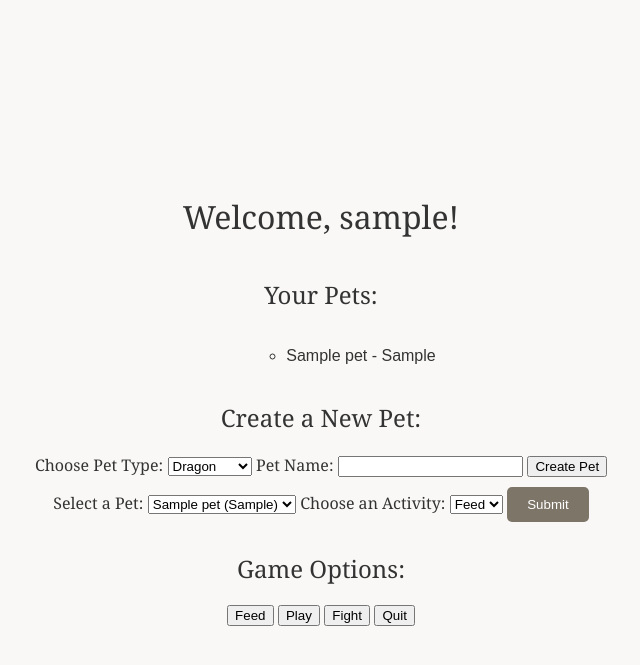
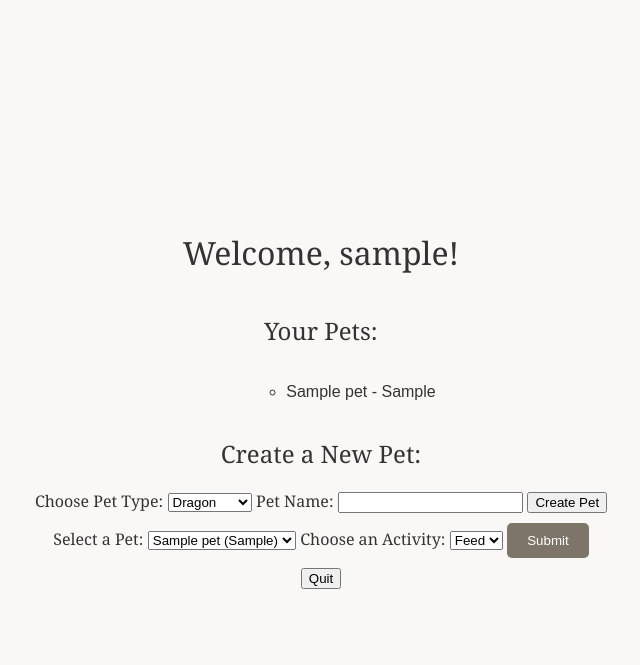
Before and after one commit to lcarson921/pet_game, a Flask app: template templates/menu.html in a window 1280 px wide. Shown: the top 665 px of the page, without its empty margins (319-959 px from the left). Run offline with Flask 3, Linux system fonts and the light colour scheme; the template is opened without the code that fills it: most values are stand-ins (such as "Sample title", 1, 10 or a date in 2020).

Commit message:
Update menu.html

```diff
--- a/templates/menu.html
+++ b/templates/menu.html
@@ -58,13 +58,10 @@
             <button type="submit">Submit</button>
         </form>
 
-        <h2>Game Options:</h2>
+
         <form action="{{ url_for('activity') }}" method="post">
             <input type="hidden" name="username" value="{{ username }}">
 
-            <input type="submit" name="activity" value="Feed">
-            <input type="submit" name="activity" value="Play">
-            <input type="submit" name="activity" value="Fight">
             <input type="submit" name="activity" value="Quit">
         </form>
     </div>
```
